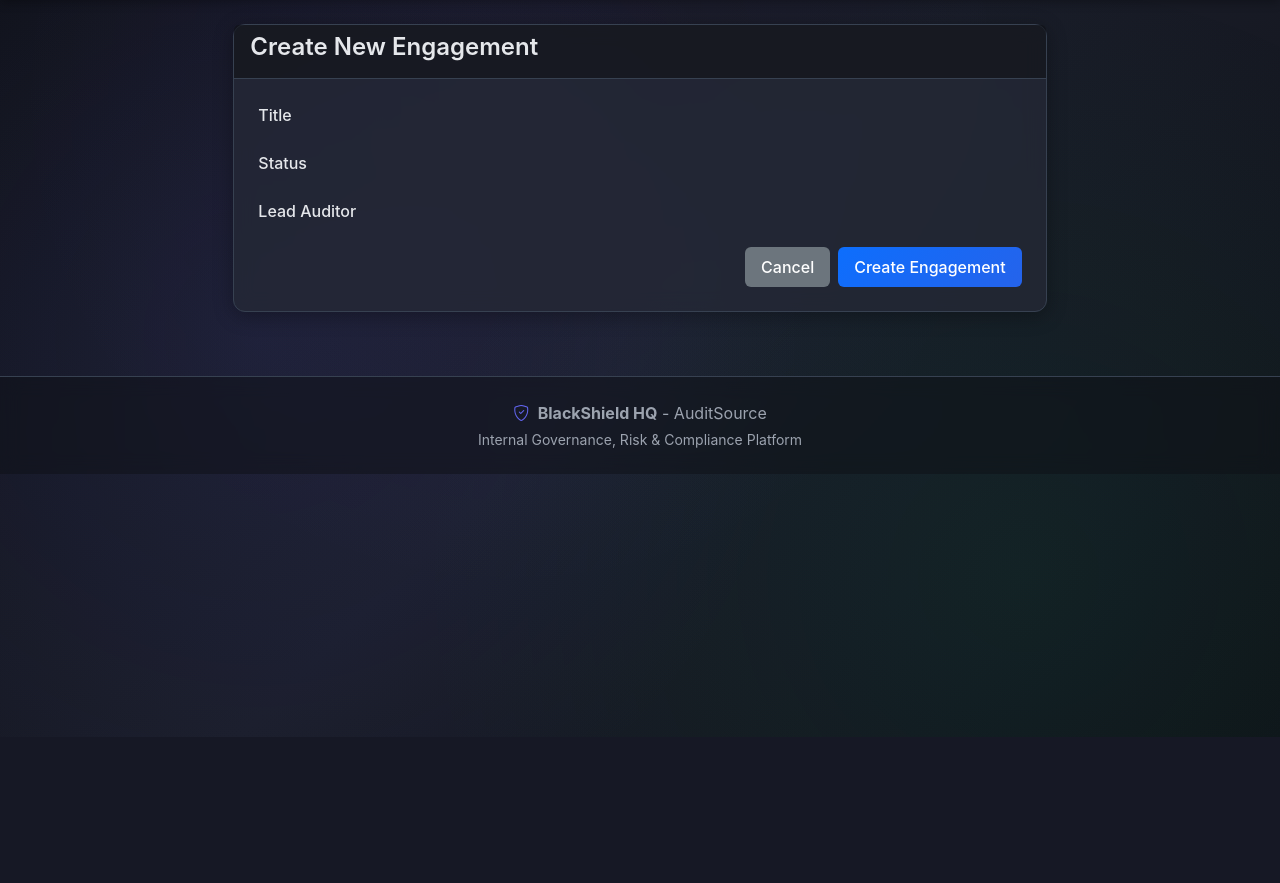
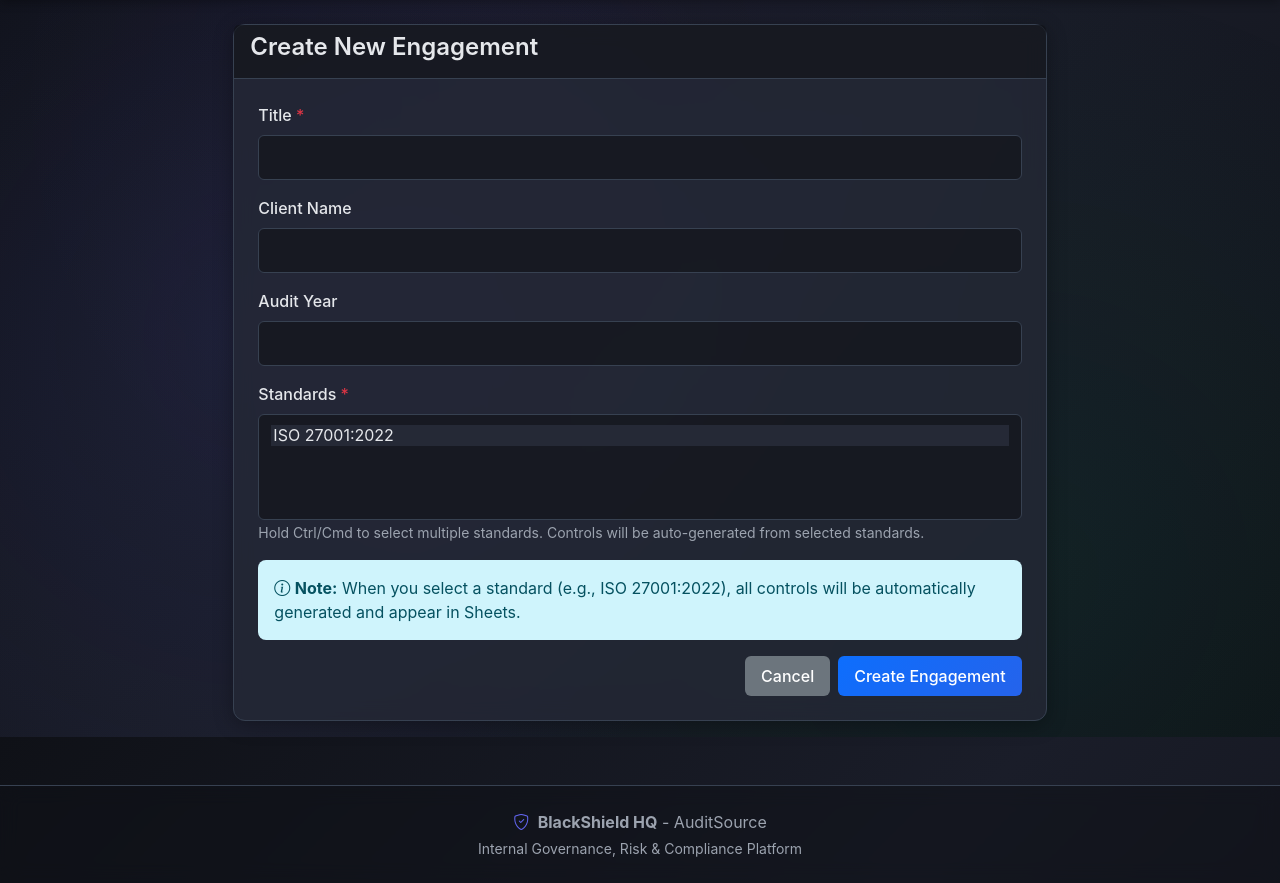
Before and after one commit to Shivubankar/test, a Django app: page /create-engagement/ in a window 1280 px wide. Shown: the part 63-946 px from the top of the page. Before the commit the page ends 725 px from the top, so only its background shows below. Run offline with Django 5.2, Linux system fonts and the light colour scheme; the visitor is signed in with stand-in values (Sample User, id 1); data comes from the database, SQL or seed files in the repository.

Commit message:
changes made

```diff
--- a/audit/models.py
+++ b/audit/models.py
@@ -18,8 +18,10 @@
 
 class StandardControl(models.Model):
     standard = models.ForeignKey(Standard, on_delete=models.CASCADE, related_name='controls')
-    control_id = models.CharField(max_length=100)
-    control_description = models.TextField()
+    control_id = models.CharField(max_length=100, help_text="Control identifier (e.g., A.5.1)")
+    title = models.CharField(max_length=500, blank=True, help_text="Control title")
+    control_description = models.TextField(help_text="Detailed control description")
+    domain = models.CharField(max_length=200, blank=True, help_text="Control domain (e.g., Organizational Controls)")
     standard_reference = models.CharField(max_length=200, blank=True)
     default_testing_type = models.CharField(max_length=100, blank=True)
     is_active = models.BooleanField(default=True)
--- a/audit/services.py
+++ b/audit/services.py
@@ -40,7 +40,7 @@
                 control_id=sc.control_id,
                 defaults={
                     'standard_control': sc,
-                    'control_name': sc.control_id,
+                    'control_name': sc.title or sc.control_id,  # Use title if available, fallback to control_id
                     'control_description': sc.control_description,
                     'testing_procedure': sc.default_testing_type or '',  # Deprecated field
                     'test_applied': '',  # Empty - auditor fills this
@@ -159,7 +159,7 @@
             control_id=control.control_id,
             defaults={
                 'standard_control': control,
-                'control_name': control.control_id,
+                'control_name': control.title or control.control_id,  # Use title if available, fallback to control_id
                 'control_description': control.control_description,
                 'test_applied': '',  # Empty - auditor fills this
                 'test_performed': '',  # Empty - auditor fills this (NOT from questionnaire)
--- a/audit/templates/audit/create_engagement.html
+++ b/audit/templates/audit/create_engagement.html
@@ -13,25 +13,28 @@
                 <form method="post">
                     {% csrf_token %}
                     <div class="mb-3">
-                        <label for="id_title" class="form-label">Title</label>
-                        {{ form.title }}
-                        {% if form.title.errors %}
-                            <div class="text-danger">{{ form.title.errors }}</div>
-                        {% endif %}
+                        <label for="id_title" class="form-label">Title <span class="text-danger">*</span></label>
+                        <input type="text" class="form-control" id="id_title" name="title" required>
                     </div>
                     <div class="mb-3">
-                        <label for="id_status" class="form-label">Status</label>
-                        {{ form.status }}
-                        {% if form.status.errors %}
-                            <div class="text-danger">{{ form.status.errors }}</div>
-                        {% endif %}
+                        <label for="id_client_name" class="form-label">Client Name</label>
+                        <input type="text" class="form-control" id="id_client_name" name="client_name">
                     </div>
                     <div class="mb-3">
-                        <label for="id_lead_auditor" class="form-label">Lead Auditor</label>
-                        {{ form.lead_auditor }}
-                        {% if form.lead_auditor.errors %}
-                            <div class="text-danger">{{ form.lead_auditor.errors }}</div>
-                        {% endif %}
+                        <label for="id_audit_year" class="form-label">Audit Year</label>
+                        <input type="number" class="form-control" id="id_audit_year" name="audit_year" min="2020" max="2100">
+                    </div>
+                    <div class="mb-3">
+                        <label for="id_standards" class="form-label">Standards <span class="text-danger">*</span></label>
+                        <select class="form-select" id="id_standards" name="standards" multiple required>
+                            {% for standard in standards %}
+                            <option value="{{ standard.id }}">{{ standard.name }}</option>
+                            {% endfor %}
+                        </select>
+                        <small class="form-text text-muted">Hold Ctrl/Cmd to select multiple standards. Controls will be auto-generated from selected standards.</small>
+                    </div>
+                    <div class="alert alert-info">
+                        <i class="bi bi-info-circle"></i> <strong>Note:</strong> When you select a standard (e.g., ISO 27001:2022), all controls will be automatically generated and appear in Sheets.
                     </div>
                     <div class="d-grid gap-2 d-md-flex justify-content-md-end">
                         <a href="{% url 'dashboard' %}" class="btn btn-secondary">Cancel</a>
--- a/audit/templates/audit/sheets.html
+++ b/audit/templates/audit/sheets.html
@@ -101,6 +101,9 @@
                     <tr>
                     <td>
                         <strong>{{ control.control_id }}</strong>
+                        {% if control.control_name and control.control_name != control.control_id %}
+                        <br><small class="text-muted">{{ control.control_name }}</small>
+                        {% endif %}
                         {% if questionnaire_responses %}
                         <span class="badge bg-info ms-1" data-bs-toggle="tooltip" data-bs-html="true"
                               title="<strong>Questionnaire Response (Read-only):</strong><br>
```
Also changed, not shown: audit/migrations/0018_add_standard_control_fields.py (added), audit/migrations/0019_load_iso27001_controls.py (added).
